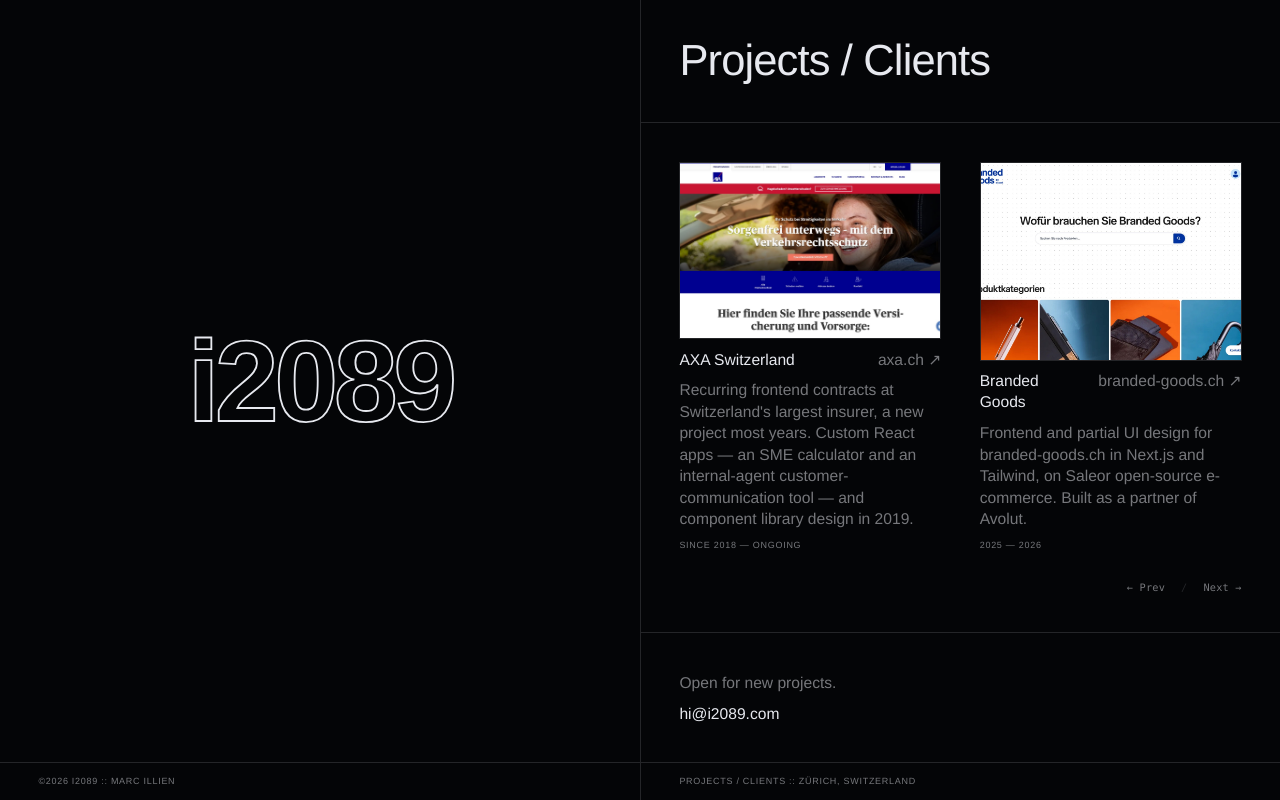
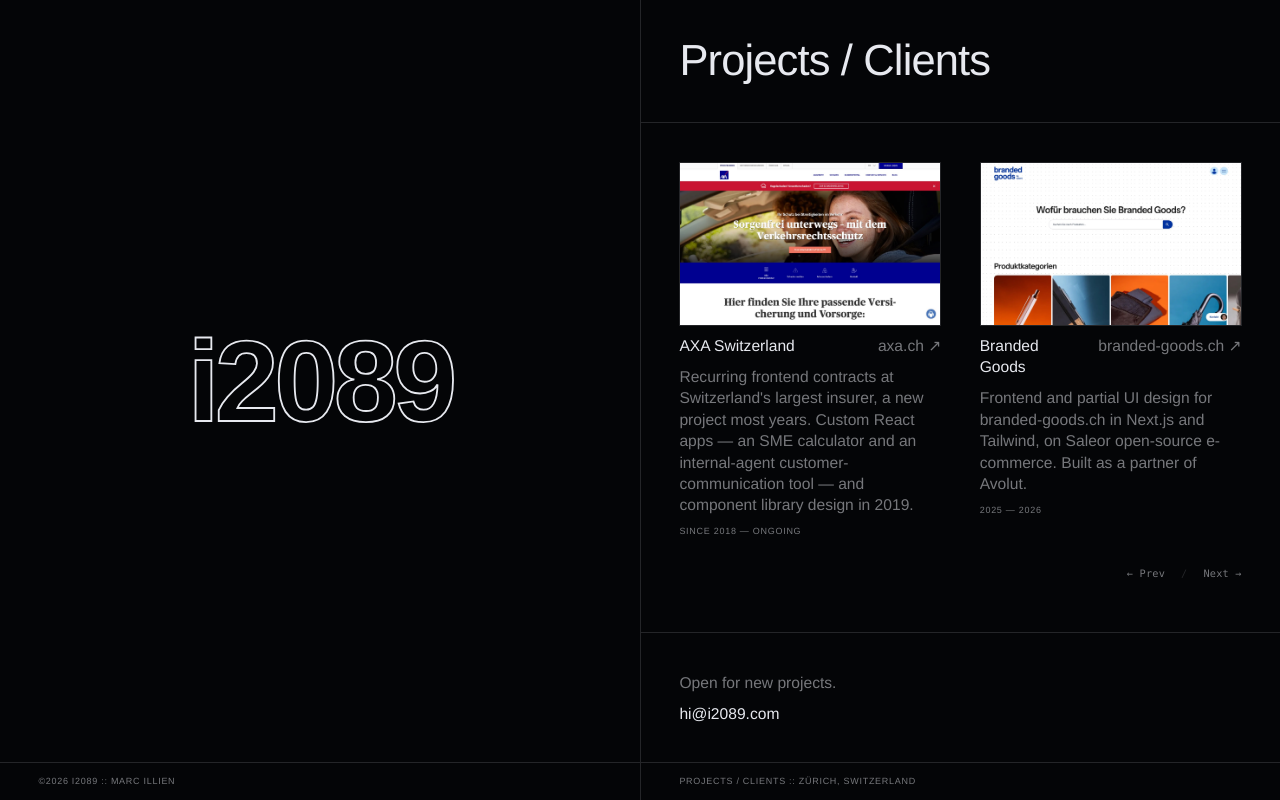
Before and after one commit to jackblackCH/i2089, a Next.js app: page /projects in a window 1280 px wide. Built offline with nearby package versions, Linux system fonts and the light colour scheme.

Commit message:
Revert "Projects cards: fill container height on md+; grow image with card"
This reverts commit 2bff8687c533a8881d1469133ce039fdf294bfce.

```diff
--- a/app/_shared/projects-list.tsx
+++ b/app/_shared/projects-list.tsx
@@ -5,17 +5,21 @@
 import { Text } from "./text";
 import type { Project } from "./content";
 
-// Layout: mobile stacks, md+ splits into a 2-column grid whose rows and
-// cards fill the wrapper's full height (image grows, text stays natural
-// size). When the LIST'S OWN container is too short (<=1000px tall) the
-// grid would need to scroll, so we switch to a horizontal scroll-snap
-// carousel via the `carousel:` custom variant defined in globals.css.
+// Layout: mobile stacks, md+ splits into a 2-column grid. When the
+// LIST'S OWN container is too short (<=460px tall) the grid would push
+// content off-screen, so we switch to a horizontal scroll-snap carousel
+// via the `carousel:` custom variant defined in globals.css. The wrapping
+// div is a named `size` container so the query reads its actual height;
+// this only works because the wrapper sits in a `minmax(0,1fr)` grid row,
+// giving it a size independent of its content.
 export function ProjectsList({ projects }: { projects: Project[] }) {
   const ref = useRef<HTMLUListElement>(null);
 
   const scroll = (direction: 1 | -1) => {
     const el = ref.current;
     if (!el) return;
+    // Scroll by one card width including the gap, so each click advances
+    // to the next snap point instead of drifting.
     const first = el.firstElementChild as HTMLElement | null;
     const step = first
       ? first.getBoundingClientRect().width +
@@ -25,31 +29,30 @@
   };
 
   return (
-    <div className="grid min-h-0 grid-rows-[minmax(0,1fr)_auto] gap-y-[clamp(16px,1.6vw,28px)] overflow-y-auto border-t border-(--np-rule) p-[clamp(24px,3vw,64px)] [container-name:projects] [container-type:size] carousel:overflow-y-hidden">
+    <div className="grid min-h-0 content-start gap-y-[clamp(16px,1.6vw,28px)] overflow-y-auto border-t border-(--np-rule) p-[clamp(24px,3vw,64px)] [container-name:projects] [container-type:size] carousel:overflow-y-hidden">
       <ul
         ref={ref}
-        className="text-[clamp(13px,2.2vw,36px)] leading-snug md:text-[clamp(15px,1.22vw,22px)] grid min-h-0 gap-y-[2em] md:auto-rows-fr md:grid-cols-2 md:gap-x-[clamp(24px,3vw,64px)] carousel:flex carousel:gap-x-[clamp(24px,3vw,64px)] carousel:snap-x carousel:snap-mandatory carousel:overflow-x-auto carousel:overscroll-x-contain carousel:pb-2 carousel:[scrollbar-width:none] carousel:[&::-webkit-scrollbar]:hidden"
+        className="text-[clamp(13px,2.2vw,36px)] leading-snug md:text-[clamp(15px,1.22vw,22px)] grid gap-y-[2em] md:grid-cols-2 md:gap-x-[clamp(24px,3vw,64px)] carousel:flex carousel:gap-x-[clamp(24px,3vw,64px)] carousel:snap-x carousel:snap-mandatory carousel:overflow-x-auto carousel:overscroll-x-contain carousel:pb-2 carousel:[scrollbar-width:none] carousel:[&::-webkit-scrollbar]:hidden"
       >
         {projects.map((p) => (
           <li
             key={p.title}
-            className="grid content-start gap-y-[0.6em] md:flex md:min-h-0 md:flex-col carousel:min-w-0 carousel:shrink-0 carousel:snap-start carousel:basis-[calc(50%-(clamp(24px,3vw,64px)/2))]"
+            className="grid content-start gap-y-[0.6em] carousel:min-w-0 carousel:shrink-0 carousel:snap-start carousel:basis-[calc(50%-(clamp(24px,3vw,64px)/2))]"
           >
             <a
               href={p.href}
               target="_blank"
               rel="noopener noreferrer"
-              className="grid content-start gap-y-[0.6em] self-start transition-opacity hover:opacity-80 focus-visible:opacity-80 focus-visible:outline-none md:flex md:min-h-0 md:flex-1 md:flex-col md:self-stretch"
+              className="grid content-start gap-y-[0.6em] self-start transition-opacity hover:opacity-80 focus-visible:opacity-80 focus-visible:outline-none"
             >
-              <div className="relative aspect-[16/10] w-full border border-(--np-rule) md:aspect-auto md:min-h-0 md:flex-1">
-                <Image
-                  src={p.image}
-                  alt={`${p.title} — screenshot`}
-                  fill
-                  sizes="(min-width: 1024px) 40vw, (min-width: 768px) 40vw, 90vw"
-                  className="object-cover"
-                />
-              </div>
+              <Image
+                src={p.image}
+                alt={`${p.title} — screenshot`}
+                width={1200}
+                height={750}
+                sizes="(min-width: 1024px) 40vw, (min-width: 768px) 40vw, 90vw"
+                className="aspect-[16/10] w-full border border-(--np-rule) object-cover"
+              />
               <span className="grid gap-y-[0.15em] @[560px]/projects:grid-cols-[1fr_auto] @[560px]/projects:items-baseline @[560px]/projects:gap-x-[1em] @[560px]/projects:gap-y-0">
                 <span>{p.title}</span>
                 <span className="text-(--np-mute)">{p.linkLabel} ↗</span>
```
